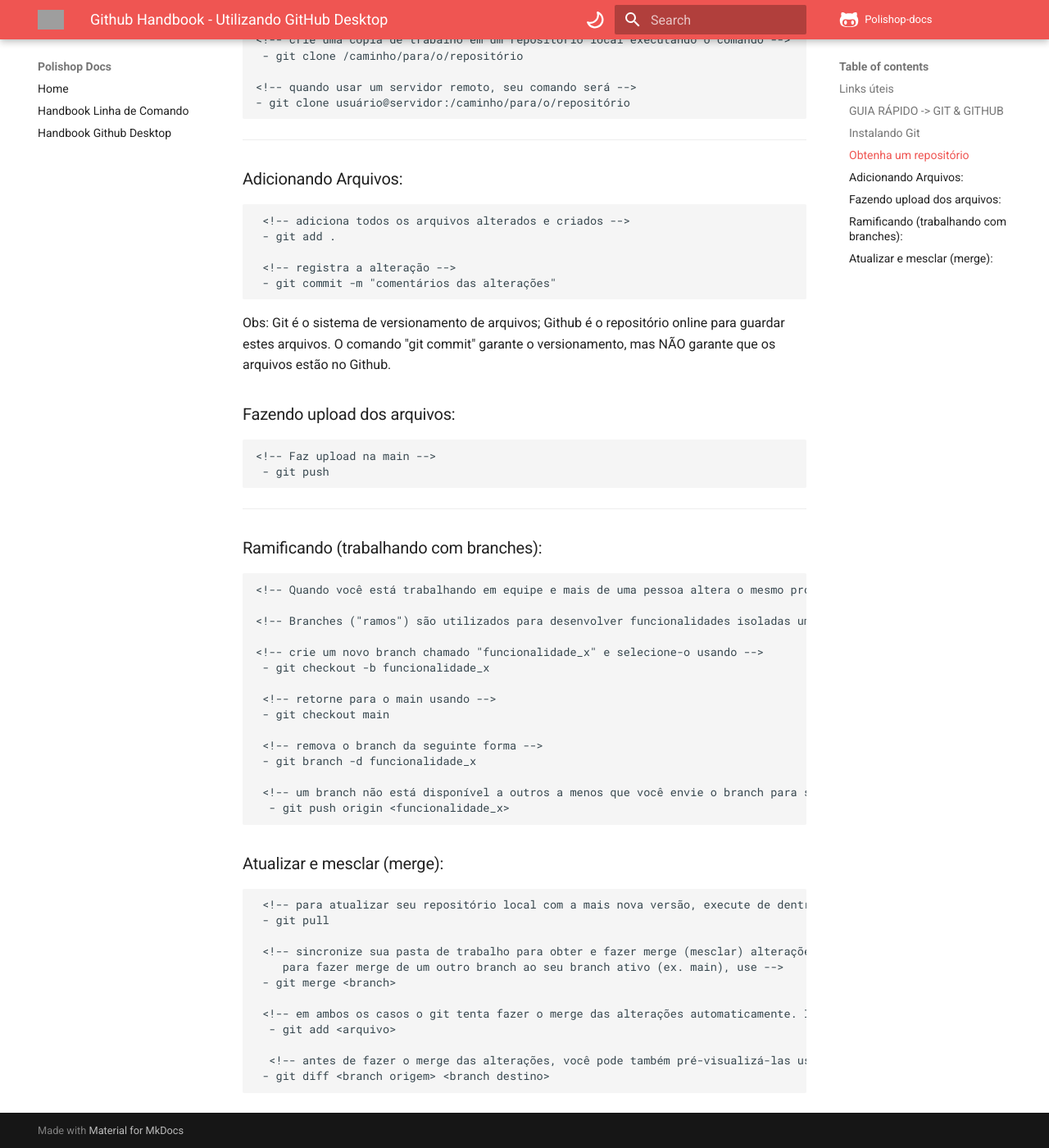
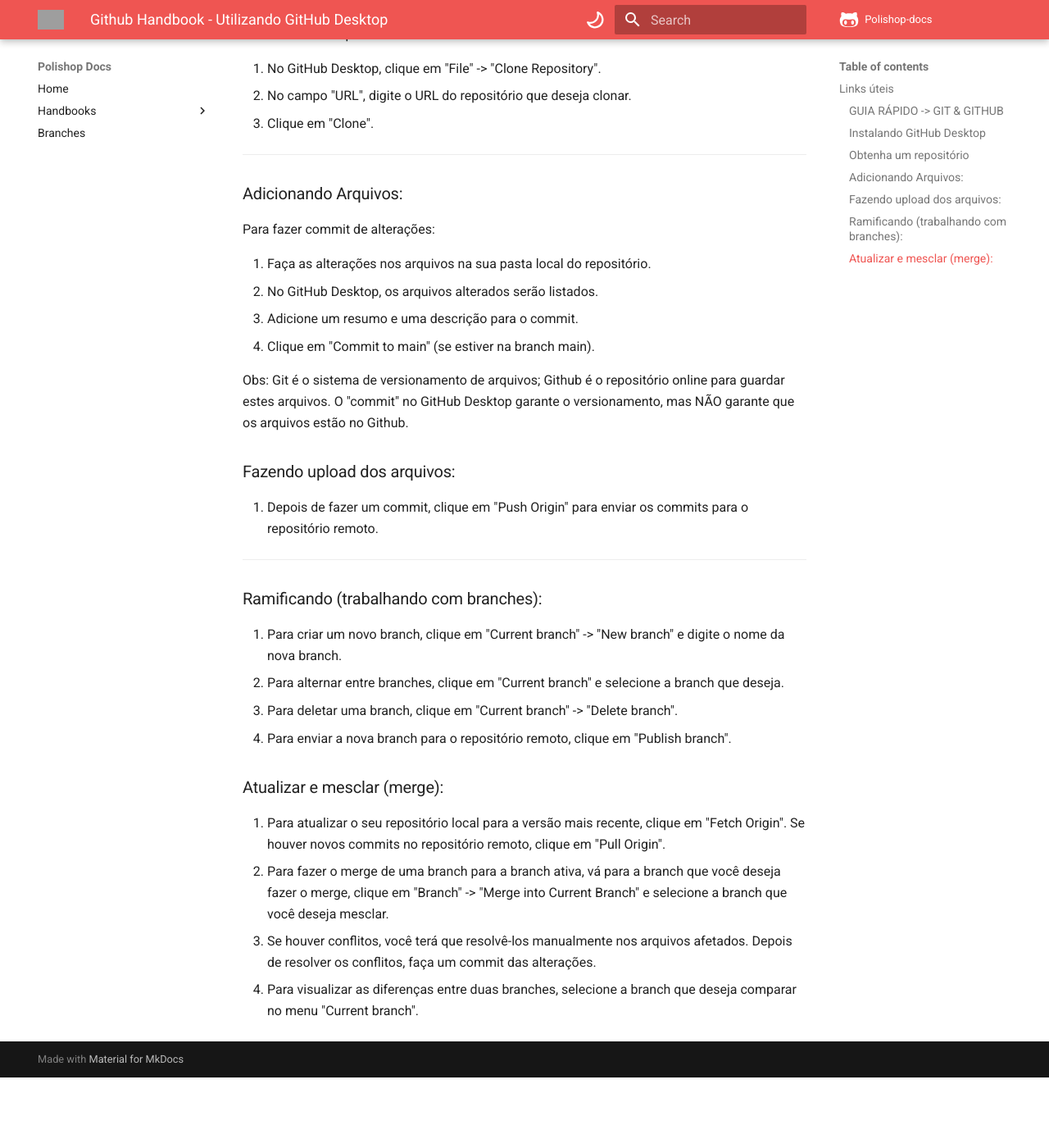
Before and after one commit to polishop-org/polishop-org.github.io, an MkDocs documentation site: the page built from docs/handbook/desktop/index.md, in a window 1280 px wide and 1400 px high, scrolled down 572 px. Shown: the whole window at 82% size. Built offline with MkDocs 1.6.1 and Material for MkDocs 9.7.7, drawn with Linux system fonts in a browser that asks for light colours; comment, search, counter and statistics services are not loaded; after the commit the page ends 1886 px from its top, so only the background shows below that; some of the changed text lies outside the part shown; grey boxes are pictures that could not be loaded.

Commit message:
add handbook

```diff
--- a/docs/handbook/desktop/index.md
+++ b/docs/handbook/desktop/index.md
@@ -1,6 +1,6 @@
 # Github Handbook - Utilizando GitHub Desktop
 
-Este Handbook tem o intuito de juntar as principais informações do GitHub para o dia-a-dia. As funções mais complexas são absorvidas no material completo.
+Este Handbook tem o intuito de juntar as principais informações do GitHub Desktop para o dia-a-dia. As funções mais complexas são absorvidas no material completo.
 
 Aqui algumas referências que podem te ajudar!
 
@@ -8,69 +8,50 @@
 
 ### GUIA RÁPIDO -> GIT & GITHUB
 
-### Instalando Git
+### Instalando GitHub Desktop
 
-- [https://git-scm.com/download](https://git-scm.com/download)
+- [https://desktop.github.com/](https://desktop.github.com/)
 
 ---
 
 ### Obtenha um repositório
 
-    <!-- crie uma cópia de trabalho em um repositório local executando o comando -->
-     - git clone /caminho/para/o/repositório
+Para clonar um repositório:
 
-    <!-- quando usar um servidor remoto, seu comando será -->
-    - git clone usuário@servidor:/caminho/para/o/repositório
+1. No GitHub Desktop, clique em "File" -> "Clone Repository".
+2. No campo "URL", digite o URL do repositório que deseja clonar.
+3. Clique em "Clone".
 
 ---
 
 ### Adicionando Arquivos:
 
-     <!-- adiciona todos os arquivos alterados e criados -->
-     - git add .
+Para fazer commit de alterações:
 
-     <!-- registra a alteração -->
-     - git commit -m "comentários das alterações"
+1. Faça as alterações nos arquivos na sua pasta local do repositório.
+2. No GitHub Desktop, os arquivos alterados serão listados.
+3. Adicione um resumo e uma descrição para o commit.
+4. Clique em "Commit to main" (se estiver na branch main).
 
 Obs: Git é o sistema de versionamento de arquivos; Github é o repositório online para guardar estes arquivos.
-O comando "git commit" garante o versionamento, mas NÃO garante que os arquivos estão no Github.
+O "commit" no GitHub Desktop garante o versionamento, mas NÃO garante que os arquivos estão no Github.
 
 ### Fazendo upload dos arquivos:
 
-    <!-- Faz upload na main -->
-     - git push
+1. Depois de fazer um commit, clique em "Push Origin" para enviar os commits para o repositório remoto.
 
 ---
 
 ### Ramificando (trabalhando com branches):
 
-    <!-- Quando você está trabalhando em equipe e mais de uma pessoa altera o mesmo projeto, é recomendável que cada alteração tenha sua própria Branch -->
-
-    <!-- Branches ("ramos") são utilizados para desenvolver funcionalidades isoladas umas das outras. O branch main é o branch "padrão" quando você cria um repositório. Use outros branches para desenvolver e mescle-os (merge) ao branch main após a conclusão. -->
-
-    <!-- crie um novo branch chamado "funcionalidade_x" e selecione-o usando -->
-     - git checkout -b funcionalidade_x
-
-     <!-- retorne para o main usando -->
-     - git checkout main
-
-     <!-- remova o branch da seguinte forma -->
-     - git branch -d funcionalidade_x
-
-     <!-- um branch não está disponível a outros a menos que você envie o branch para seu repositório remoto -->
-      - git push origin <funcionalidade_x>
+1. Para criar um novo branch, clique em "Current branch" -> "New branch" e digite o nome da nova branch.
+2. Para alternar entre branches, clique em "Current branch" e selecione a branch que deseja.
+3. Para deletar uma branch, clique em "Current branch" -> "Delete branch".
+4. Para enviar a nova branch para o repositório remoto, clique em "Publish branch".
 
 ### Atualizar e mesclar (merge):
 
-     <!-- para atualizar seu repositório local com a mais nova versão, execute de dentro da pasta do projeto -->
-     - git pull
-
-     <!-- sincronize sua pasta de trabalho para obter e fazer merge (mesclar) alterações remotas.
-        para fazer merge de um outro branch ao seu branch ativo (ex. main), use -->
-     - git merge <branch>
-
-     <!-- em ambos os casos o git tenta fazer o merge das alterações automaticamente. Infelizmente, isto nem sempre é possível e resulta em conflitos. Você é responsável por fazer o merge desses conflitos manualmente editando os arquivos exibidos pelo git. Depois de alterar, clique em "Mark as resolved" -->
-      - git add <arquivo>
-
-      <!-- antes de fazer o merge das alterações, você pode também pré-visualizá-las usando -->
-     - git diff <branch origem> <branch destino>
+1. Para atualizar o seu repositório local para a versão mais recente, clique em "Fetch Origin". Se houver novos commits no repositório remoto, clique em "Pull Origin".
+2. Para fazer o merge de uma branch para a branch ativa, vá para a branch que você deseja fazer o merge, clique em "Branch" -> "Merge into Current Branch" e selecione a branch que você deseja mesclar.
+3. Se houver conflitos, você terá que resolvê-los manualmente nos arquivos afetados. Depois de resolver os conflitos, faça um commit das alterações.
+4. Para visualizar as diferenças entre duas branches, selecione a branch que deseja comparar no menu "Current branch".
--- a/mkdocs.yml
+++ b/mkdocs.yml
@@ -40,17 +40,22 @@
 markdown_extensions:
   - admonition
   - attr_list
-  - pymdownx.superfences
   - pymdownx.tabbed
   - pymdownx.highlight
-  - pymdownx.superfences
   - pymdownx.snippets
   - footnotes
+  - pymdownx.superfences:
+      custom_fences:
+        - name: mermaid
+          class: mermaid
+          format: !!python/name:pymdownx.superfences.fence_code_format
 
 nav:
   - Home: "index.md"
-  - Handbook Linha de Comando: "handbook/linha-de-comando"
-  - Handbook Github Desktop: "handbook/desktop"
+  - Handbooks:
+      - Handbook Linha de Comando: "handbook/linha-de-comando"
+      - Handbook Github Desktop: "handbook/desktop"
+  - Branches: "branches"
 
 extra_css:
   - ASCII_cinema/asciinema-player.css
@@ -58,3 +63,7 @@
 extra_javascript:
   - ASCII_cinema/asciinema-player.js
   - _js/extra_js.js
+
+plugins:
+  - search
+  - mermaid2
```
Also changed, not shown: docs/branches/index.md (added, +28 -0 lines), docs/branches/diagram1.png (added), docs/branches/diagram2.png (added).
